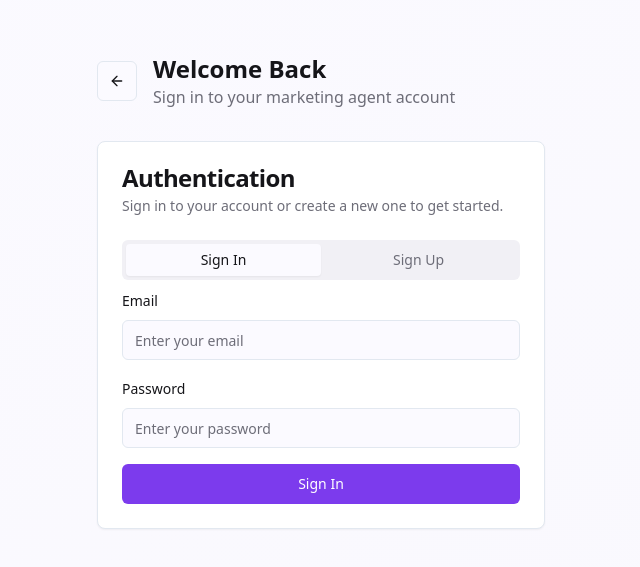
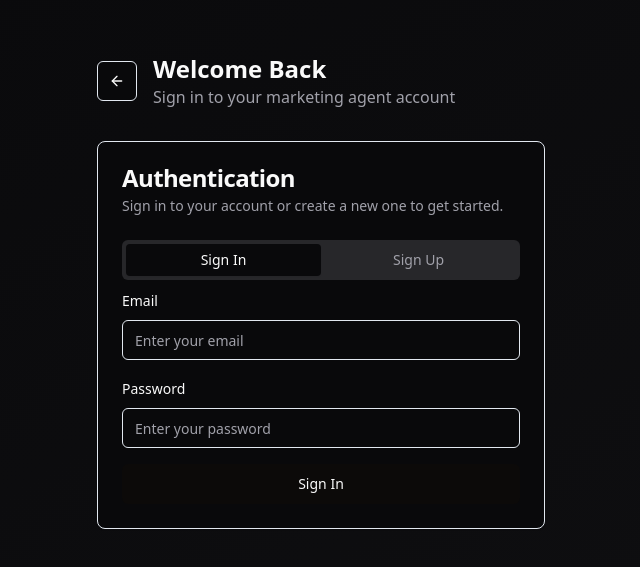
Before and after one commit to strawhatx/social-fox, a React (Vite) app: page /auth in a window 1280 px wide. Shown: the part 109-676 px from the top of the page, without its empty margins (319-959 px from the left). Built offline with nearby package versions, Linux system fonts and the light colour scheme.

Commit message:
Update theme and navigation
Update the application's theme to match socialfox.dev. Move the settings tab into the connections tab and rename the tab to "Settings".

```diff
--- a/src/components/ProjectWorkspace.tsx
+++ b/src/components/ProjectWorkspace.tsx
@@ -20,6 +20,8 @@ interface Project {
   status: 'active' | 'paused' | 'draft';
   brandVoice: string;
   targetAudience: string;
+  automation_enabled?: boolean;
+  automation_frequency?: string;
 }
 
 interface ProjectWorkspaceProps {
@@ -54,9 +56,9 @@ export default function ProjectWorkspace({ project, onBack, onProjectUpdate }: P
           <Badge variant="outline" className="bg-green-50 text-green-700 border-green-200">
             {project.status}
           </Badge>
-          <Button variant="outline" onClick={() => setSettingsOpen(true)}>
+          <Button variant="outline" onClick={() => setActiveTab('connections')}>
             <Settings className="w-4 h-4 mr-2" />
-            Settings
+            Project Settings
           </Button>
         </div>
       </div>
@@ -118,20 +120,10 @@ export default function ProjectWorkspace({ project, onBack, onProjectUpdate }: P
         </TabsContent>
 
         <TabsContent value="connections" className="space-y-4">
-          <ConnectionsManager project={project} />
+          <ConnectionsManager project={project} onProjectUpdate={onProjectUpdate} />
         </TabsContent>
       </Tabs>
 
-      <ProjectSettingsDialog
-        project={project}
-        open={settingsOpen}
-        onOpenChange={setSettingsOpen}
-        onUpdate={(updates) => {
-          if (onProjectUpdate) {
-            onProjectUpdate(updates);
-          }
-        }}
-      />
     </div>
   );
 }
--- a/src/index.css
+++ b/src/index.css
@@ -8,26 +8,31 @@ All colors MUST be HSL.
 
 @layer base {
   :root {
-    --background: 250 100% 99%;
-    --foreground: 240 10% 9%;
+    /* Modern SocialFox-inspired theme */
+    --background: 240 10% 3.9%;
+    --foreground: 0 0% 98%;
 
-    --card: 0 0% 100%;
-    --card-foreground: 240 10% 9%;
+    --card: 240 10% 3.9%;
+    --card-foreground: 0 0% 98%;
 
-    --popover: 0 0% 100%;
-    --popover-foreground: 240 10% 9%;
+    --popover: 240 10% 3.9%;
+    --popover-foreground: 0 0% 98%;
 
-    --primary: 262 83% 58%;
-    --primary-foreground: 0 0% 100%;
+    --primary: 20 14.3% 4.1%;
+    --primary-foreground: 0 0% 98%;
 
-    --secondary: 250 30% 96%;
-    --secondary-foreground: 240 10% 15%;
+    --secondary: 240 3.7% 15.9%;
+    --secondary-foreground: 0 0% 98%;
 
-    --muted: 250 20% 95%;
-    --muted-foreground: 240 5% 45%;
+    --muted: 240 3.7% 15.9%;
+    --muted-foreground: 240 5% 64.9%;
 
-    --accent: 262 70% 92%;
-    --accent-foreground: 262 83% 58%;
+    --accent: 12 6.5% 15.1%;
+    --accent-foreground: 0 0% 98%;
+
+    /* Brand colors */
+    --brand-orange: 24 95% 53%;
+    --brand-orange-foreground: 0 0% 98%;
 
     /* Platform-specific colors */
     --twitter: 203 89% 53%;
@@ -35,17 +40,17 @@ All colors MUST be HSL.
     --instagram: 315 100% 65%;
 
     /* Gradients */
-    --gradient-primary: linear-gradient(135deg, hsl(262 83% 58%), hsl(252 56% 57%));
-    --gradient-platform: linear-gradient(135deg, hsl(203 89% 53%), hsl(201 100% 35%));
-    --gradient-card: linear-gradient(145deg, hsl(0 0% 100%), hsl(250 20% 98%));
+    --gradient-primary: linear-gradient(135deg, hsl(24 95% 53%), hsl(20 95% 48%));
+    --gradient-brand: linear-gradient(135deg, hsl(24 95% 53%), hsl(12 95% 45%));
+    --gradient-card: linear-gradient(145deg, hsl(240 10% 3.9%), hsl(240 3.7% 15.9%));
 
     /* Effects */
-    --shadow-elegant: 0 4px 20px -4px hsl(262 83% 58% / 0.15);
-    --shadow-card: 0 2px 10px -2px hsl(240 10% 9% / 0.08);
+    --shadow-elegant: 0 4px 20px -4px hsl(24 95% 53% / 0.25);
+    --shadow-card: 0 2px 10px -2px hsl(0 0% 0% / 0.2);
     --transition-smooth: all 0.3s cubic-bezier(0.4, 0, 0.2, 1);
 
-    --destructive: 0 84.2% 60.2%;
-    --destructive-foreground: 210 40% 98%;
+    --destructive: 0 62.8% 30.6%;
+    --destructive-foreground: 0 0% 98%;
 
     --border: 214.3 31.8% 91.4%;
     --input: 214.3 31.8% 91.4%;
@@ -71,29 +76,30 @@ All colors MUST be HSL.
   }
 
   .dark {
-    --background: 222.2 84% 4.9%;
-    --foreground: 210 40% 98%;
+    /* Light mode override (will be the default) */
+    --background: 0 0% 100%;
+    --foreground: 240 10% 3.9%;
 
-    --card: 222.2 84% 4.9%;
-    --card-foreground: 210 40% 98%;
+    --card: 0 0% 100%;
+    --card-foreground: 240 10% 3.9%;
 
-    --popover: 222.2 84% 4.9%;
-    --popover-foreground: 210 40% 98%;
+    --popover: 0 0% 100%;
+    --popover-foreground: 240 10% 3.9%;
 
-    --primary: 210 40% 98%;
-    --primary-foreground: 222.2 47.4% 11.2%;
+    --primary: 24 95% 53%;
+    --primary-foreground: 0 0% 98%;
 
-    --secondary: 217.2 32.6% 17.5%;
-    --secondary-foreground: 210 40% 98%;
+    --secondary: 240 4.8% 95.9%;
+    --secondary-foreground: 240 5.9% 10%;
 
-    --muted: 217.2 32.6% 17.5%;
-    --muted-foreground: 215 20.2% 65.1%;
+    --muted: 240 4.8% 95.9%;
+    --muted-foreground: 240 3.8% 46.1%;
 
-    --accent: 217.2 32.6% 17.5%;
-    --accent-foreground: 210 40% 98%;
+    --accent: 240 4.8% 95.9%;
+    --accent-foreground: 240 5.9% 10%;
 
-    --destructive: 0 62.8% 30.6%;
-    --destructive-foreground: 210 40% 98%;
+    --destructive: 0 84.2% 60.2%;
+    --destructive-foreground: 0 0% 98%;
 
     --border: 217.2 32.6% 17.5%;
     --input: 217.2 32.6% 17.5%;
--- a/tailwind.config.ts
+++ b/tailwind.config.ts
@@ -55,6 +55,8 @@ export default {
 				twitter: 'hsl(var(--twitter))',
 				linkedin: 'hsl(var(--linkedin))',
 				instagram: 'hsl(var(--instagram))',
+				'brand-orange': 'hsl(var(--brand-orange))',
+				'brand-orange-foreground': 'hsl(var(--brand-orange-foreground))',
 				sidebar: {
 					DEFAULT: 'hsl(var(--sidebar-background))',
 					foreground: 'hsl(var(--sidebar-foreground))',
```
Also changed, not shown: src/components/ConnectionsManager.tsx (+179 -2 lines).
